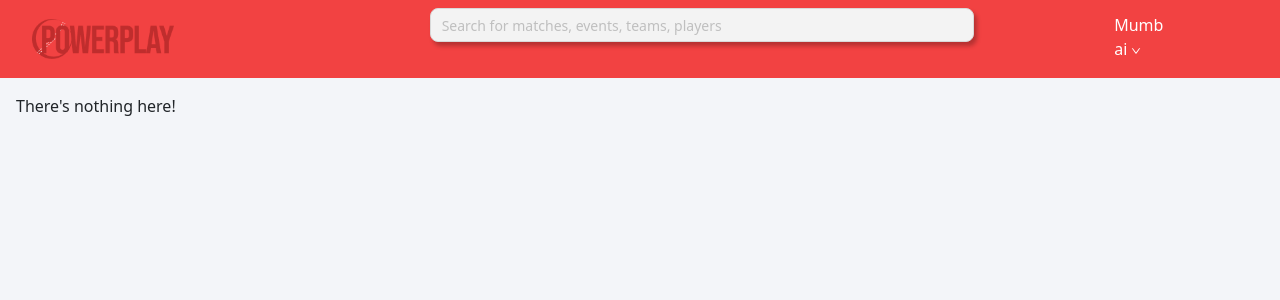
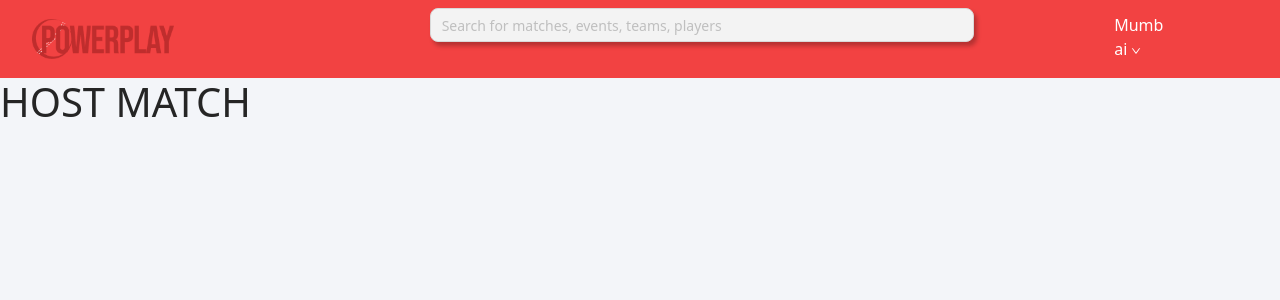
Before and after one commit to HNGP/powerplay, a React (Create React App) app: page /hostMatch in a window 1280 px wide. Shown: the top 300 px of the page. Built offline with nearby package versions, Linux system fonts and the light colour scheme.

Commit message:
added to router

```diff
--- a/src/App.js
+++ b/src/App.js
@@ -6,6 +6,7 @@ import Navigation from "./components/Navbar";
 import Landing from "./pages/Landing";
 import Match from "./pages/Match";
 import Matches from "./pages/Matches";
+import HostMatch from "./pages/HostMatch";
 
 function App() {
   return (
@@ -16,6 +17,7 @@ function App() {
           <Route path="/" element={<Landing />} />
           <Route path="/matches" element={<Matches />} />
           <Route path="/matches/:matchId" element={<Match />} />
+          <Route path="/hostMatch" element={<HostMatch />} />
           <Route
             path="*"
             element={
--- a/src/pages/HostMatch/index.js
+++ b/src/pages/HostMatch/index.js
@@ -1,7 +1,7 @@
 import React, { useState, useEffect } from "react";
 import "./style.css";
 
-const HostPage = () => {
+const HostMatch = () => {
   return (
     <div>
       <h1>HOST MATCH</h1>
```
